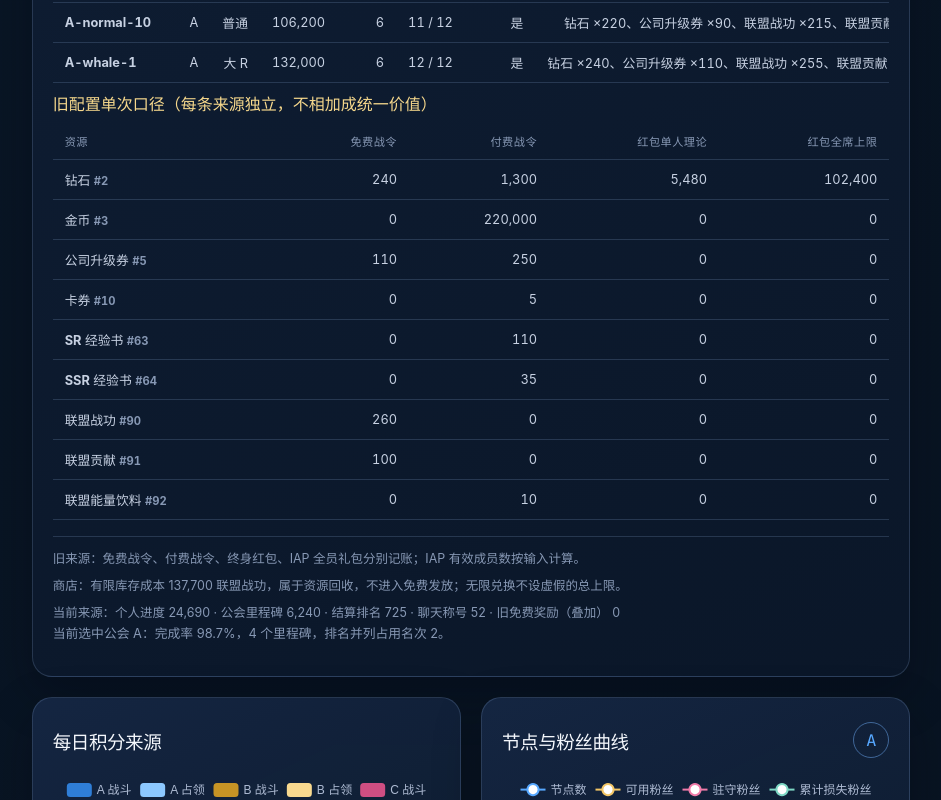
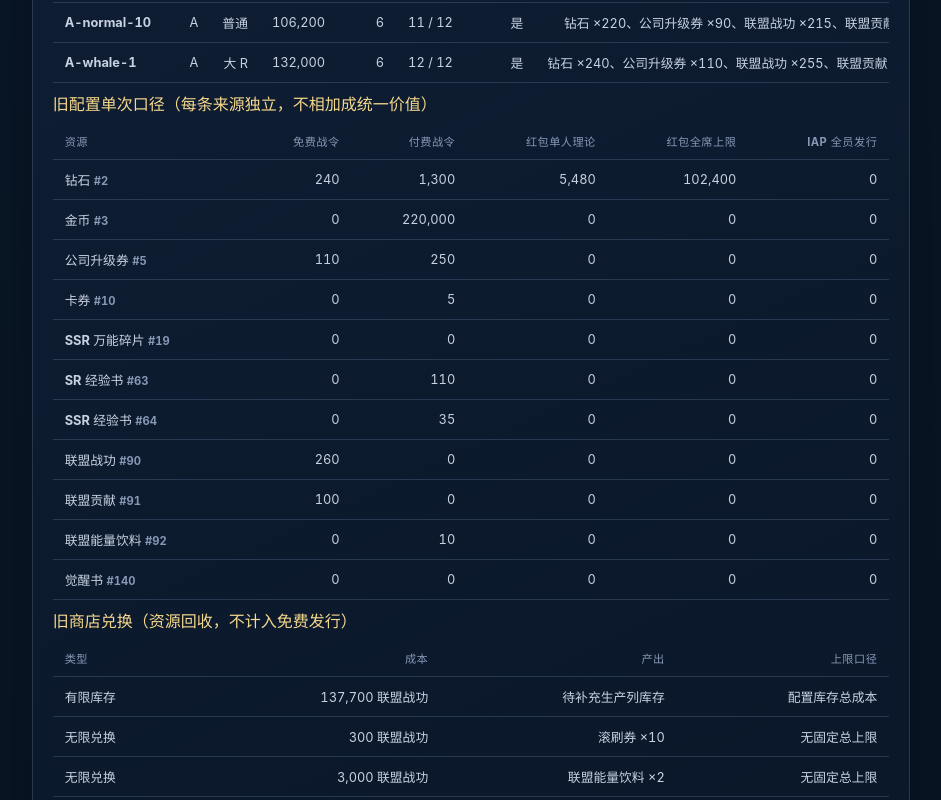
Before and after one commit to wxmlife/umerisches-Planungsmodell, a React (Vite) app: page / in a window 1280 px wide. Shown: the part 4400-5200 px from the top of the page, without its empty margins (339-1280 px from the left). Built offline with nearby package versions, Linux system fonts and the light colour scheme.

Commit message:
fix: show legacy IAP and shop reward sources

```diff
--- a/src/components/RewardDashboardPanel.tsx
+++ b/src/components/RewardDashboardPanel.tsx
@@ -65,19 +65,40 @@
     ...Object.keys(audit.paidPass.issuance).map(Number),
     ...Object.keys(audit.redPocket.perPlayerTheoretical).map(Number),
     ...Object.keys(audit.redPocket.allSeatCap).map(Number),
+    ...Object.keys(audit.iapAllMember.issuance).map(Number),
+    19,
+    64,
+    92,
+    140,
   ])].sort((a, b) => a - b)
   return (
     <div className="table-scroll">
       <table className="compact-table" aria-label="旧奖励来源审计">
         <caption>旧配置单次口径（每条来源独立，不相加成统一价值）</caption>
-        <thead><tr><th>资源</th><th>免费战令</th><th>付费战令</th><th>红包单人理论</th><th>红包全席上限</th></tr></thead>
+        <thead><tr><th>资源</th><th>免费战令</th><th>付费战令</th><th>红包单人理论</th><th>红包全席上限</th><th>IAP 全员发行</th></tr></thead>
         <tbody>{resourceIds.map((resourceId) => <tr key={resourceId}>
           <th scope="row">{rewardResourceLabel(resourceId)} <small>#{resourceId}</small></th>
           <td>{integer(audit.freePass.issuance[resourceId] ?? 0)}</td>
           <td>{integer(audit.paidPass.issuance[resourceId] ?? 0)}</td>
           <td>{integer(audit.redPocket.perPlayerTheoretical[resourceId] ?? 0)}</td>
           <td>{integer(audit.redPocket.allSeatCap[resourceId] ?? 0)}</td>
+          <td>{integer(audit.iapAllMember.issuance[resourceId] ?? 0)}</td>
         </tr>)}</tbody>
+      </table>
+    </div>
+  )
+}
+
+function LegacyShopTable({ audit }: { audit: LegacyRewardAuditResult }) {
+  return (
+    <div className="table-scroll">
+      <table className="compact-table" aria-label="旧商店兑换审计">
+        <caption>旧商店兑换（资源回收，不计入免费发行）</caption>
+        <thead><tr><th>类型</th><th>成本</th><th>产出</th><th>上限口径</th></tr></thead>
+        <tbody>
+          <tr><th scope="row">有限库存</th><td>{integer(audit.shop.finiteMeritCost)} 联盟战功</td><td>{audit.shop.finiteInventory.length === 0 ? '待补充生产列库存' : audit.shop.finiteInventory.map((item) => `${item.label} ×${integer(item.quantity)}`).join('、')}</td><td>配置库存总成本</td></tr>
+          {audit.shop.unlimitedExchanges.map((exchange) => <tr key={`${exchange.meritCost}-${exchange.output.resourceId}`}><th scope="row">无限兑换</th><td>{integer(exchange.meritCost)} 联盟战功</td><td>{exchange.output.label ?? rewardResourceLabel(exchange.output.resourceId)} ×{integer(exchange.output.quantity)}</td><td>无固定总上限</td></tr>)}
+        </tbody>
       </table>
     </div>
   )
@@ -234,6 +255,7 @@
         </div>
 
         <LegacyAuditTable audit={legacyAudit} />
+        <LegacyShopTable audit={legacyAudit} />
         <div className="reward-source-notes">
           <p><strong>旧来源：</strong>免费战令、付费战令、终身红包、IAP 全员礼包分别记账；IAP 有效成员数按输入计算。</p>
           <p><strong>商店：</strong>有限库存成本 {integer(legacyAudit.shop.finiteMeritCost)} 联盟战功，属于资源回收，不进入免费发放；无限兑换不设虚假的总上限。</p>
```
Also changed, not shown: 1 other file (tests, documents, lock files or other folders).
